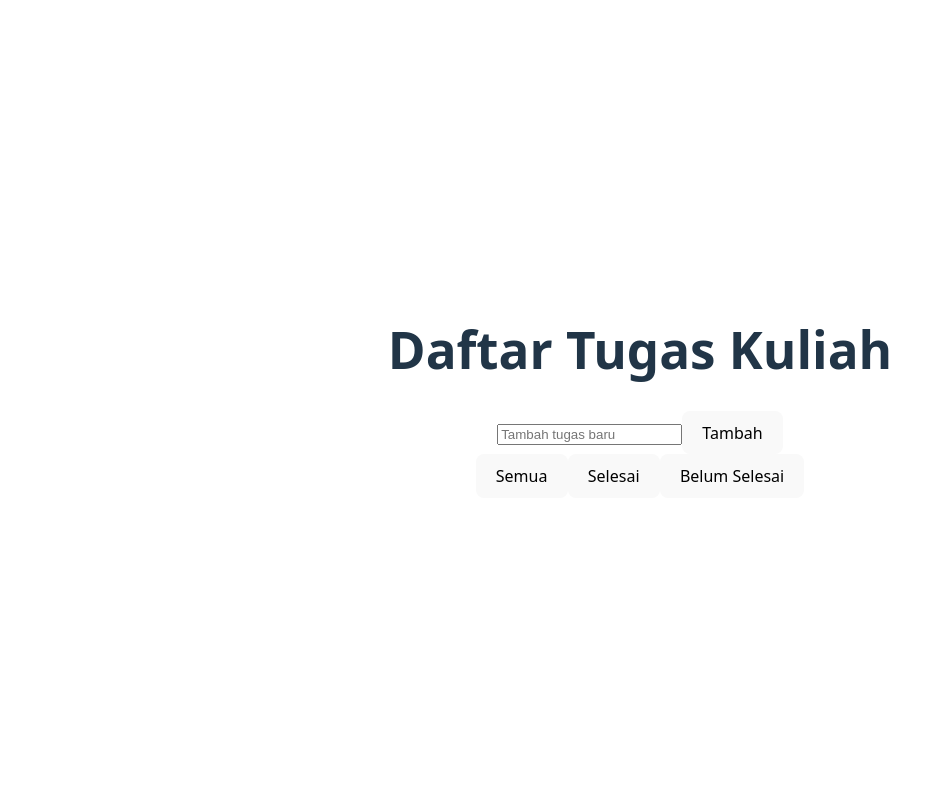
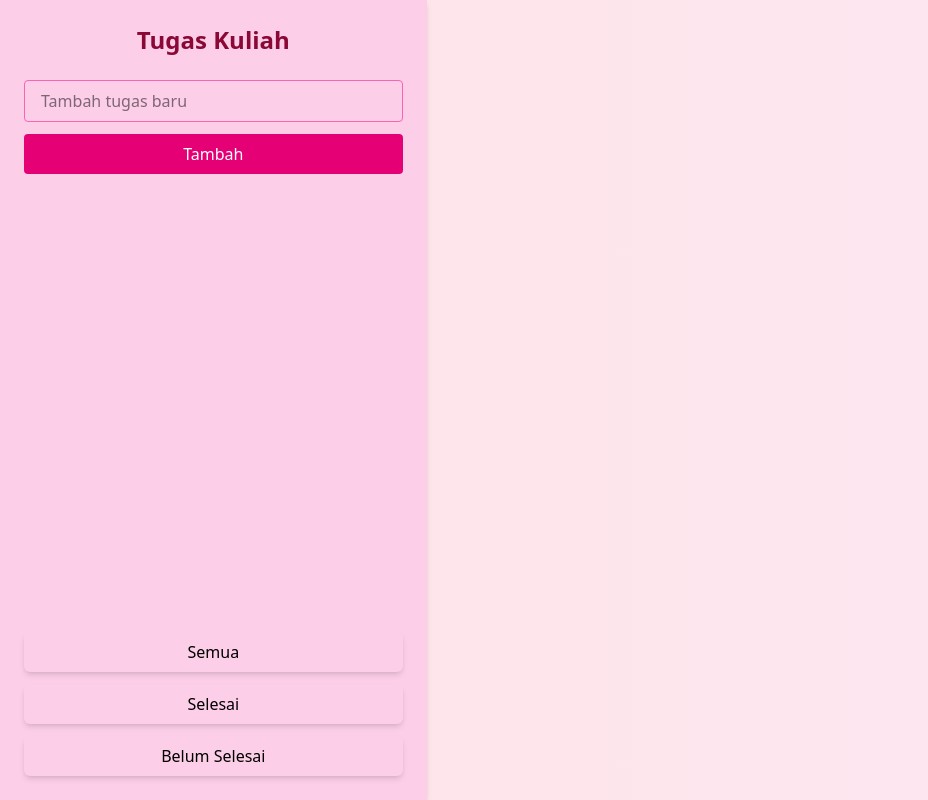
Before and after one commit to alya-1025/32-pbk-uts-233510665, a Vue app: page / in a window 1280 px wide. Shown: the whole page, without its empty margins (0-928 px from the left). Built offline with nearby package versions, Linux system fonts and the light colour scheme.

Commit message:
styling final

```diff
--- a/package.json
+++ b/package.json
@@ -9,6 +9,8 @@
     "preview": "vite preview"
   },
   "dependencies": {
+    "@tailwindcss/vite": "^4.1.5",
+    "tailwindcss": "^4.1.5",
     "vue": "^3.5.13"
   },
   "devDependencies": {
--- a/src/App.vue
+++ b/src/App.vue
@@ -33,23 +33,52 @@ const filterTugasList = computed(() => {
 </script>
 
 <template>
-  <div>
-    <h1>Daftar Tugas Kuliah</h1>
-    <input type="text" v-model="inputTugas" @keyup.enter="tambahTugas" placeholder="Tambah tugas baru">
-    <button @click="tambahTugas">Tambah</button>
-    <div>
-      <button @click="filterTugas = 'semua'">Semua</button>
-      <button @click="filterTugas = 'selesai'">Selesai</button>
-      <button @click="filterTugas = 'belum-selesai'">Belum Selesai</button>
-    </div>
+  <div class="h-screen flex bg-gradient-to-r from-rose-100 to-pink-100 font-sans">
+    <aside class="w-1/3 bg-pink-200 p-6 shadow-md flex flex-col justify-between">
+      <div>
+        <h1 class="text-2xl font-bold text-center mb-6 text-rose-900">Tugas Kuliah</h1>
+        <input v-model="inputTugas" @keyup.enter="tambahTugas" placeholder="Tambah tugas baru"
+          class="w-full px-4 py-2 mb-3 rounded border border-pink-400 focus:outline-none focus:ring-2 focus:ring-pink-500" />
+        <button @click="tambahTugas" class="w-full bg-pink-600 text-white py-2 rounded hover:bg-pink-700 transition">
+          Tambah
+        </button>
+      </div>
 
-    <ul>
-      <li v-for="tugas in filterTugasList" :key="tugas.id">
-        <input type="checkbox" v-model="tugas.status">
-        {{ tugas.nama }} - {{ tugas.status }}
-        <button @click="hapusTugas(tugas.id)">Hapus</button>
-      </li>
-    </ul>
+      <div class="mt-8 space-y-3">
+        <button @click="filterTugas = 'semua'" :class="filterTugas === 'semua' ? activeBtn : defaultBtn"
+          class="w-full py-2 rounded-md font-medium transition duration-200 shadow-md">
+          Semua
+        </button>
+
+        <button @click="filterTugas = 'selesai'" :class="filterTugas === 'selesai' ? activeBtn : defaultBtn"
+          class="w-full py-2 rounded-md font-medium transition duration-200 shadow-md">
+          Selesai
+        </button>
+
+        <button @click="filterTugas = 'belum-selesai'" :class="filterTugas === 'belum-selesai' ? activeBtn : defaultBtn"
+          class="w-full py-2 rounded-md font-medium transition duration-200 shadow-md">
+          Belum Selesai
+        </button>
+      </div>
+    </aside>
+
+    <main class="w-2/3 p-6 overflow-y-auto">
+      <ul class="space-y-4 pb-24">
+        <li v-for="tugas in filterTugasList" :key="tugas.id"
+          class="flex justify-between items-center bg-white shadow rounded-lg p-4 border-l-4 border-pink-300">
+          <div class="flex items-center gap-3 w-full">
+            <input type="checkbox" v-model="tugas.status" class="accent-pink-500 w-5 h-5" />
+            <span :class="tugas.status ? 'line-through text-gray-500' : ''" class="text-lg flex-1">
+              {{ tugas.nama }}
+            </span>
+          </div>
+          <button @click="hapusTugas(tugas.id)"
+            class="bg-rose-400 hover:bg-rose-500 text-white px-3 py-1 rounded transition">
+            Hapus
+          </button>
+        </li>
+      </ul>
+    </main>
   </div>
 </template>
 
--- a/src/style.css
+++ b/src/style.css
@@ -1,79 +1 @@
-:root {
-  font-family: system-ui, Avenir, Helvetica, Arial, sans-serif;
-  line-height: 1.5;
-  font-weight: 400;
-
-  color-scheme: light dark;
-  color: rgba(255, 255, 255, 0.87);
-  background-color: #242424;
-
-  font-synthesis: none;
-  text-rendering: optimizeLegibility;
-  -webkit-font-smoothing: antialiased;
-  -moz-osx-font-smoothing: grayscale;
-}
-
-a {
-  font-weight: 500;
-  color: #646cff;
-  text-decoration: inherit;
-}
-a:hover {
-  color: #535bf2;
-}
-
-body {
-  margin: 0;
-  display: flex;
-  place-items: center;
-  min-width: 320px;
-  min-height: 100vh;
-}
-
-h1 {
-  font-size: 3.2em;
-  line-height: 1.1;
-}
-
-button {
-  border-radius: 8px;
-  border: 1px solid transparent;
-  padding: 0.6em 1.2em;
-  font-size: 1em;
-  font-weight: 500;
-  font-family: inherit;
-  background-color: #1a1a1a;
-  cursor: pointer;
-  transition: border-color 0.25s;
-}
-button:hover {
-  border-color: #646cff;
-}
-button:focus,
-button:focus-visible {
-  outline: 4px auto -webkit-focus-ring-color;
-}
-
-.card {
-  padding: 2em;
-}
-
-#app {
-  max-width: 1280px;
-  margin: 0 auto;
-  padding: 2rem;
-  text-align: center;
-}
-
-@media (prefers-color-scheme: light) {
-  :root {
-    color: #213547;
-    background-color: #ffffff;
-  }
-  a:hover {
-    color: #747bff;
-  }
-  button {
-    background-color: #f9f9f9;
-  }
-}
+@import 'tailwindcss';
--- a/vite.config.js
+++ b/vite.config.js
@@ -1,7 +1,10 @@
 import { defineConfig } from 'vite'
 import vue from '@vitejs/plugin-vue'
+import tailwindcss from '@tailwindcss/vite'
 
 // https://vite.dev/config/
 export default defineConfig({
-  plugins: [vue()],
+  plugins: [vue(),
+    tailwindcss()
+  ],
 })
```
Also changed, not shown: 1 other file (tests, documents, lock files or other folders).
